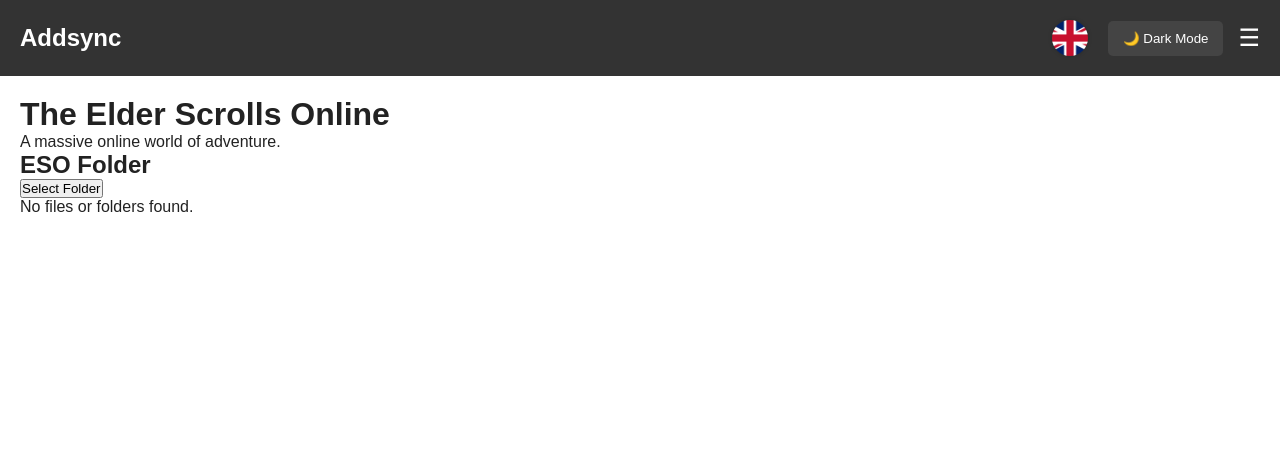
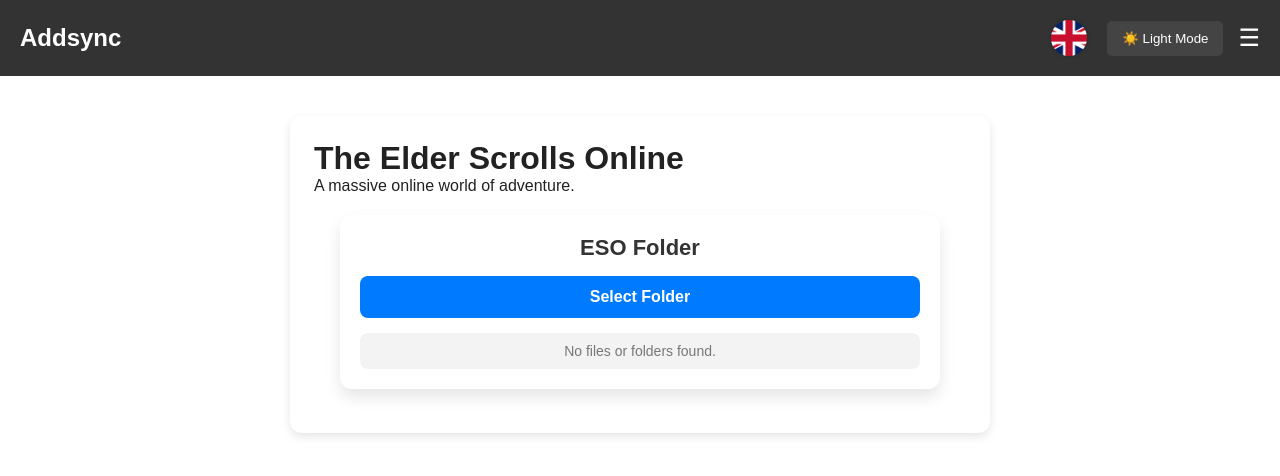
Before and after one commit to Illyriat/Addsync, a React (Vite) app: page /eso in a window 1280 px wide. Shown: the top 476 px of the page. Built offline with nearby package versions, Linux system fonts and the light colour scheme.

Commit message:
GamePage styling

```diff
--- a/src/App.jsx
+++ b/src/App.jsx
@@ -12,17 +12,21 @@
 import "./styles/styles.css";
 
 const App = () => {
+  // **Reverse the logic:**
   const [darkMode, setDarkMode] = useState(() => {
-    return localStorage.getItem("darkMode") === "true";
+    const storedTheme = localStorage.getItem("darkMode");
+    return storedTheme === null ? false : storedTheme === "false"; // **Fix: Reverse condition**
   });
 
   useEffect(() => {
     if (darkMode) {
       document.documentElement.classList.add("dark-mode");
+      document.documentElement.classList.remove("light-mode");
     } else {
+      document.documentElement.classList.add("light-mode");
       document.documentElement.classList.remove("dark-mode");
     }
-    localStorage.setItem("darkMode", darkMode);
+    localStorage.setItem("darkMode", darkMode ? "true" : "false"); // **Fix: Save correctly**
   }, [darkMode]);
 
   return (
@@ -35,7 +39,7 @@
             <Route path="/eso" element={<ElderScrollsOnline />} />
             <Route path="/wow" element={<WorldOfWarcraft />} />
             <Route path="/ffxiv" element={<FinalFantasyXIV />} />
-            <Route path="/gw2" element={<GuildWars2/>} />
+            <Route path="/gw2" element={<GuildWars2 />} />
           </Routes>
         </div>
       </Router>
--- /dev/null
+++ b/src/components/folderSelector/FolderSelector.css
@@ -0,0 +1,163 @@
+/* Folder Container */
+.folder-container {
+    background-color: #ffffff;
+    padding: 20px;
+    border-radius: 12px;
+    box-shadow: 0px 8px 16px rgba(0, 0, 0, 0.1);
+    max-width: 600px;
+    margin: 20px auto;
+    transition: all 0.3s ease-in-out;
+}
+
+/* Dark Mode */
+.dark-mode .folder-container {
+    background-color: #1c1c1e;
+    color: #f5f5f5;
+    box-shadow: 0px 8px 16px rgba(255, 255, 255, 0.05);
+}
+
+/* Folder Title */
+.folder-title {
+    font-size: 22px;
+    font-weight: 700;
+    color: #333;
+    text-align: center;
+    margin-bottom: 15px;
+}
+
+.dark-mode .folder-title {
+    color: #e5e7eb;
+}
+
+/* Select Folder Button */
+.folder-button {
+    display: block;
+    width: 100%;
+    background: #007bff;
+    color: white;
+    padding: 12px;
+    font-size: 16px;
+    font-weight: bold;
+    text-align: center;
+    border-radius: 8px;
+    border: none;
+    cursor: pointer;
+    transition: background 0.3s, transform 0.2s;
+}
+
+.folder-button:hover {
+    background: #0056b3;
+    transform: scale(1.02);
+}
+
+.dark-mode .folder-button {
+    background: #2563eb;
+}
+
+.dark-mode .folder-button:hover {
+    background: #1e40af;
+}
+
+/* Folder Path Text */
+.folder-path {
+    font-size: 14px;
+    color: #555;
+    margin-top: 10px;
+    text-align: center;
+    padding: 8px;
+    background: #f7f7f7;
+    border-radius: 8px;
+    word-break: break-all;
+}
+
+.dark-mode .folder-path {
+    background: #2c2c2e;
+    color: #ddd;
+}
+
+/* Folder List */
+.folder-list {
+    margin-top: 15px;
+    list-style: none;
+    padding: 0;
+}
+
+/* Individual Folder Items */
+.folder-item {
+    display: flex;
+    justify-content: space-between;
+    align-items: center;
+    background: #f9f9f9;
+    padding: 12px 16px;
+    margin-bottom: 8px;
+    border-radius: 8px;
+    transition: background 0.3s, transform 0.2s;
+    border: 1px solid #ddd;
+}
+
+.folder-item:hover {
+    background: #e8e8e8;
+    transform: scale(1.01);
+}
+
+.dark-mode .folder-item {
+    background: #2a2a2c;
+    border: 1px solid #3a3a3c;
+}
+
+.dark-mode .folder-item:hover {
+    background: #3a3a3c;
+}
+
+/* File Name */
+.folder-item span {
+    font-size: 16px;
+    font-weight: 500;
+    color: #333;
+}
+
+.dark-mode .folder-item span {
+    color: #f5f5f5;
+}
+
+/* Delete Button */
+.folder-delete {
+    background: #dc3545;
+    color: white;
+    padding: 6px 12px;
+    font-size: 14px;
+    font-weight: bold;
+    border: none;
+    border-radius: 6px;
+    cursor: pointer;
+    transition: background 0.3s, transform 0.2s;
+}
+
+.folder-delete:hover {
+    background: #c82333;
+    transform: scale(1.05);
+}
+
+.dark-mode .folder-delete {
+    background: #e11d48;
+}
+
+.dark-mode .folder-delete:hover {
+    background: #be123c;
+}
+
+/* Empty Message */
+.folder-empty {
+    text-align: center;
+    color: #777;
+    font-size: 14px;
+    padding: 10px;
+    background: #f3f3f3;
+    border-radius: 8px;
+    margin-top: 10px;
+}
+
+.dark-mode .folder-empty {
+    background: #2c2c2e;
+    color: #bbb;
+}
--- a/src/components/folderSelector/FolderSelector.jsx
+++ b/src/components/folderSelector/FolderSelector.jsx
@@ -3,10 +3,11 @@
 import { readDir, remove } from "@tauri-apps/plugin-fs";
 import { join } from "@tauri-apps/api/path";
 import { load } from "@tauri-apps/plugin-store";
+import "./FolderSelector.css";
 
 const STORE_FILE = "store.json";
 
-function FolderSelector({ gameKey }) {
+function FolderSelector({ gameKey, darkMode, setHasFolder }) {
   const [folderPath, setFolderPath] = useState("");
   const [entries, setEntries] = useState([]);
   const [store, setStore] = useState(null);
@@ -31,6 +32,7 @@
         if (savedPath) {
           console.log(`✅ Found stored path for ${gameKey}:`, savedPath);
           setFolderPath(savedPath);
+          setHasFolder(true); // ✅ Update game page state
           loadEntries(savedPath);
         } else {
           console.log(`ℹ️ No stored path found for ${gameKey}.`);
@@ -47,6 +49,7 @@
     try {
       const items = await readDir(selectedPath, { recursive: false });
       setEntries(items);
+      setHasFolder(items.length > 0); // ✅ Update game page state
     } catch (error) {
       console.error(`🔥 Error reading folder contents for ${gameKey}:`, error);
     }
@@ -58,6 +61,7 @@
       if (selected) {
         console.log(`📁 Selected Folder for ${gameKey}:`, selected);
         setFolderPath(selected);
+        setHasFolder(true); // ✅ Update game page state
         loadEntries(selected);
 
         if (store) {
@@ -88,28 +92,36 @@
   };
 
   return (
-    <div className="p-4 border rounded-lg">
-      <h2 className="text-xl font-bold">{gameKey.toUpperCase()} Folder</h2>
-      <button onClick={selectFolder} className="bg-blue-500 text-white px-4 py-2 rounded">
+    <div className={`folder-container ${darkMode ? "dark-mode" : "light-mode"}`}>
+      <h2 className="folder-title">{gameKey.toUpperCase()} Folder</h2>
+
+      <button
+        onClick={selectFolder}
+        className="folder-button"
+      >
         Select Folder
       </button>
-      {folderPath && <p className="mt-2">Selected Path: {folderPath}</p>}
 
-      <ul className="mt-2">
+      {folderPath && <p className="folder-path">Selected Path: {folderPath}</p>}
+
+      <ul className="folder-list">
         {entries.length > 0 ? (
           entries.map((entry, index) => (
-            <li key={entry.path || `entry-${index}`} className="flex justify-between border-b py-1">
+            <li
+              key={entry.path || `entry-${index}`}
+              className="folder-item"
+            >
               <span>{entry.name}</span>
               <button
                 onClick={() => deleteEntry(entry)}
-                className="bg-red-500 text-white px-2 py-1 rounded"
+                className="folder-delete"
               >
                 Delete
               </button>
             </li>
           ))
         ) : (
-          <p className="text-gray-500 mt-2">No files or folders found.</p>
+          <p className="folder-empty">No files or folders found.</p>
         )}
       </ul>
     </div>
--- a/src/components/navigation/NavBar.css
+++ b/src/components/navigation/NavBar.css
@@ -9,33 +9,37 @@
     position: relative;
 }
 
-/* Logo (H1 inside a Link) */
+/* Dark Mode */
+.dark-mode .navbar {
+    background-color: #1a1a1a !important;
+}
+
+/* Logo */
 .logo h1 {
     font-size: 24px;
     color: white;
     text-decoration: none;
 }
 
-/* Remove underline from all links */
+/* Navbar Links */
 .navbar a,
 .navbar a:visited {
     text-decoration: none;
     color: white;
 }
 
-/* Ensure hover effect still works */
 .navbar a:hover {
     color: yellow;
 }
 
-/* Controls (Theme Button + Hamburger) */
+/* Controls (Theme + Language + Hamburger) */
 .nav-controls {
     display: flex;
     align-items: center;
     gap: 15px;
 }
 
-/* Theme Toggle Button */
+/* Theme Toggle */
 .theme-toggle {
     background-color: #444;
     color: white;
@@ -50,13 +54,22 @@
     background-color: #666;
 }
 
-/* Hamburger Button Container */
+/* Dark Mode Fix */
+.dark-mode .theme-toggle {
+    background-color: #777;
+    color: black;
+}
+
+.dark-mode .theme-toggle:hover {
+    background-color: #999;
+}
+
+/* Hamburger */
 .hamburger-container {
     position: relative;
     display: inline-block;
 }
 
-/* Hamburger Button */
 .hamburger {
     font-size: 24px;
     background: none;
@@ -65,7 +78,7 @@
     cursor: pointer;
 }
 
-/* Dropdown Menu  */
+/* Dropdown */
 .dropdown-menu {
     position: absolute;
     top: 40px;
@@ -79,7 +92,6 @@
     min-width: 220px;
 }
 
-/* Dropdown Menu Links */
 .dropdown-menu a {
     text-decoration: none;
     color: white;
@@ -88,41 +100,19 @@
     font-size: 18px;
 }
 
-/* Hover Effect */
 .dropdown-menu a:hover {
     background: #555;
 }
 
-
+/* Language Selector */
 .language-selector {
     display: flex;
-    gap: 5px;
-    margin-left: 0;
     align-items: center;
-}
-
-
-.language-selector button {
-    background: none;
-    border: none;
-    cursor: pointer;
-    font-size: 0.8rem;
-    padding: 3px 8px;
-    color: white;
-}
-
-.language-selector .active-lang {
-    font-weight: bold;
-    text-decoration: underline;
-}
-
-
-
-/* Language Dropdown */
-.language-dropdown {
+    justify-content: center; /* Ensure it aligns properly */
     position: relative;
 }
 
+/* Button for Language Dropdown */
 .language-button {
     background: none;
     border: none;
@@ -132,6 +122,7 @@
     align-items: center;
 }
 
+/* Flag inside button */
 .language-flag {
     width: 36px;
     height: 36px;
@@ -140,10 +131,15 @@
     object-fit: cover;
 }
 
+/* Language Dropdown */
+.language-dropdown {
+    position: relative;
+}
+
 /* Language Menu */
 .language-menu {
     position: absolute;
-    top: 45px;
+    top: 50px;
     left: 0;
     background: #444;
     border-radius: 5px;
@@ -152,8 +148,10 @@
     box-shadow: 0px 4px 6px rgba(0, 0, 0, 0.2);
     min-width: 150px;
     padding: 5px 0;
+    z-index: 1000;
 }
 
+/* Language Menu Button */
 .language-menu button {
     background: none;
     border: none;
@@ -171,7 +169,7 @@
     background: #555;
 }
 
-/* Flag inside Dropdown */
+/* Language Dropdown Flag */
 .dropdown-flag {
     width: 30px;
     height: 30px;
--- a/src/components/navigation/NavBar.jsx
+++ b/src/components/navigation/NavBar.jsx
@@ -60,8 +60,9 @@
         </div>
 
         <button className="theme-toggle" onClick={() => setDarkMode(!darkMode)}>
-          {darkMode ? translationManager.getTranslation("lightMode") : translationManager.getTranslation("darkMode")}
+          {darkMode ? translationManager.getTranslation("darkMode") : translationManager.getTranslation("lightMode")}
         </button>
+
 
         <div
           className="hamburger-container"
--- /dev/null
+++ b/src/pages/games/GamePage.css
@@ -0,0 +1,40 @@
+/* Default Game Container */
+.game-container {
+    display: flex;
+    flex-direction: column;
+    align-items: center;
+    justify-content: flex-start; /* Align to top by default */
+    min-height: 100vh;
+    padding: 20px;
+    transition: all 0.3s ease-in-out;
+}
+
+/* If folder is selected, center it */
+.game-container.has-folder {
+    justify-content: center;
+}
+
+/* Game Card */
+.game-card {
+    width: 100%;
+    max-width: 700px;
+    background-color: white;
+    padding: 24px;
+    border-radius: 12px;
+    box-shadow: 0 4px 10px rgba(0, 0, 0, 0.1);
+    transition: all 0.3s ease-in-out;
+}
+
+/* Dark Mode */
+.dark-mode .game-card {
+    background-color: #1e1e1e;
+    color: #e5e5e5;
+    box-shadow: 0 4px 10px rgba(255, 255, 255, 0.1);
+}
+
+
+
+/* Dark Mode Fix */
+.dark-mode .game-container {
+    background-color: #121212 !important;
+}
--- a/src/pages/games/GamePage.jsx
+++ b/src/pages/games/GamePage.jsx
@@ -1,9 +1,11 @@
 import { useState, useEffect } from "react";
 import translationManager from "../../helper/translationsManager";
 import FolderSelector from "../../components/folderSelector/FolderSelector";
+import "./GamePage.css";
 
-const GamePage = ({ gameKey }) => {
+const GamePage = ({ gameKey, darkMode }) => {
   const [_, setRerender] = useState(0);
+  const [hasFolder, setHasFolder] = useState(false); // Track folder selection
 
   useEffect(() => {
     const updateLanguage = () => setRerender(prev => prev + 1);
@@ -12,10 +14,18 @@
   }, []);
 
   return (
-    <div>
-      <h1 className="text-3xl font-bold">{translationManager.getGameTranslation(gameKey, "title")}</h1>
-      <p className="mt-4">{translationManager.getGameTranslation(gameKey, "description")}</p>
-      <FolderSelector gameKey={gameKey} />
+    <div className={`game-container ${hasFolder ? "has-folder" : ""}`}>
+      <div className="game-card">
+        <h1 className="game-title">
+          {translationManager.getGameTranslation(gameKey, "title")}
+        </h1>
+        <p className="game-description">
+          {translationManager.getGameTranslation(gameKey, "description")}
+        </p>
+        <div className="game-folder-container">
+          <FolderSelector gameKey={gameKey} setHasFolder={setHasFolder} />
+        </div>
+      </div>
     </div>
   );
 };
--- a/src/styles/styles.css
+++ b/src/styles/styles.css
@@ -6,19 +6,60 @@
   font-family: Arial, sans-serif;
 }
 
-  /* Light Mode */
+/* Apply Background to Entire Page */
+body {
+  transition: background 0.3s ease, color 0.3s ease;
+}
+
+/* Light Mode (Default) */
 .light-mode {
   background-color: #ffffff;
   color: #222222;
 }
 
+.light-mode .app-container {
+  background-color: #ffffff;
+  color: #222;
+}
+
+/* Dark Mode */
 /* Dark Mode */
 .dark-mode {
-    background-color: #222222;
+  background-color: #121212 !important;
   color: #ffffff;
 }
 
-  /* Navigation Bar */
+/* Fix Content Background */
+.dark-mode .app-container,
+.dark-mode .content-container {
+    background-color: #121212 !important;
+    color: #e5e5e5;
+}
+
+/* Fix Content Area */
+.content-container {
+  padding: 20px;
+  min-height: 100vh;
+}
+
+/* Ensure Inner Components are Themed */
+.dark-mode .game-card,
+.dark-mode .folder-container {
+  background-color: #1e1e1e !important;
+  color: #e5e5e5;
+  box-shadow: 0 4px 10px rgba(255, 255, 255, 0.1);
+}
+
+
+/* Ensure Background Colors Apply Properly */
+.dark-mode body,
+.dark-mode .app-container,
+.dark-mode .content-container {
+  background-color: #121212;
+  color: #e5e5e5;
+}
+
+/* Navbar */
 .navbar {
   width: 100%;
   background-color: #333;
@@ -28,6 +69,11 @@
   align-items: center;
 }
 
+.dark-mode .navbar {
+  background-color: #1a1a1a;
+}
+
+/* Navbar Text */
 .navbar h1 {
   font-size: 24px;
   color: white;
@@ -64,7 +110,57 @@
   background-color: #666;
 }
 
+.dark-mode .theme-toggle {
+  background-color: #777;
+  color: black;
+}
+
+.dark-mode .theme-toggle:hover {
+  background-color: #999;
+}
+
 /* Content Container */
 .content-container {
   padding: 20px;
 }
+
+/* Dark Mode Support for Other Components */
+.dark-mode .game-card,
+.dark-mode .folder-container {
+  background-color: #1e1e1e;
+  color: #e5e5e5;
+  box-shadow: 0 4px 10px rgba(255, 255, 255, 0.1);
+}
+
+.dark-mode .game-title {
+  color: #93c5fd;
+}
+
+.dark-mode .game-description {
+  color: #d1d5db;
+}
+
+.dark-mode .folder-title {
+  color: #e5e7eb;
+}
+
+.dark-mode .folder-button {
+  background-color: #2563eb;
+}
+
+.dark-mode .folder-button:hover {
+  background-color: #1e40af;
+}
+
+.dark-mode .folder-item {
+  background: #333;
+  color: white;
+}
+
+.dark-mode .folder-delete {
+  background-color: #e11d48;
+}
+
+.dark-mode .folder-delete:hover {
+  background-color: #be123c;
+}
```
Lines whose indentation alone changed are shown as unchanged.
